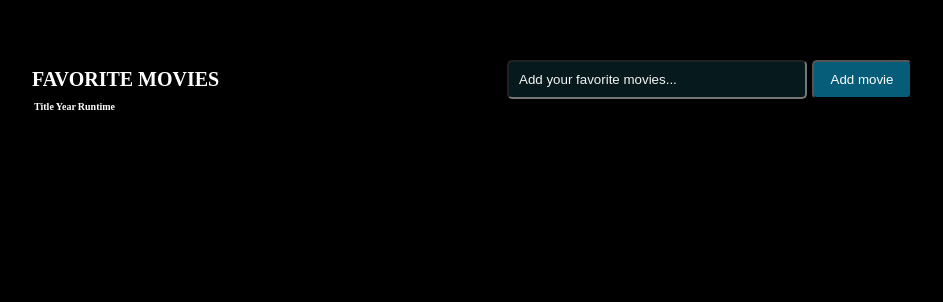
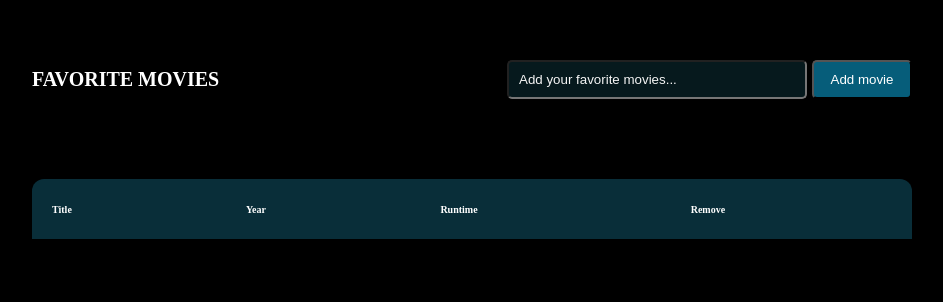
Before and after one commit to Italovini223/Favorite_movies, a plain HTML site: page index.html in a window 1280 px wide. Shown: the whole page, without its empty margins (168-1111 px from the left). Drawn offline with Linux system fonts and the light colour scheme.

Commit message:
add a style to the table head

```diff
--- a/index.html
+++ b/index.html
@@ -23,6 +23,7 @@
           <th>Title</th>
           <th>Year</th>
           <th>Runtime</th>
+          <th>Remove</th>
         </tr>
       </thead>
     </table>
--- a/style.css
+++ b/style.css
@@ -9,6 +9,7 @@
 
   --bg-color-primary: hsl(191, 65%, 7%);
   --bg-color-secondary: hsla(195, 91%, 25%, 1);
+  --bg-color-tertiary: hsla(194, 72%, 13%, 1);
 }
 
 body {
@@ -84,3 +85,27 @@ header h1 {
 .search button:hover {
   --bg-color-secondary: rgb(2, 58, 77);
 }
+
+table {
+  margin-top: 8rem;
+  width: 100%;
+
+  border-collapse: collapse;
+}
+
+table th {
+  text-align: left;
+  background-color: var(--bg-color-tertiary);
+
+  height: 6rem;
+
+  padding: 2rem;
+}
+
+table th:first-child {
+  border-top-left-radius: 12px;
+}
+
+table th:last-child {
+  border-top-right-radius: 12px;
+}
```
